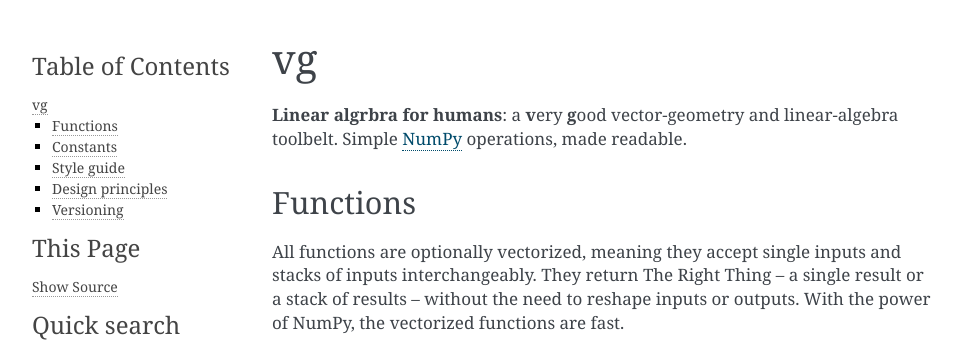
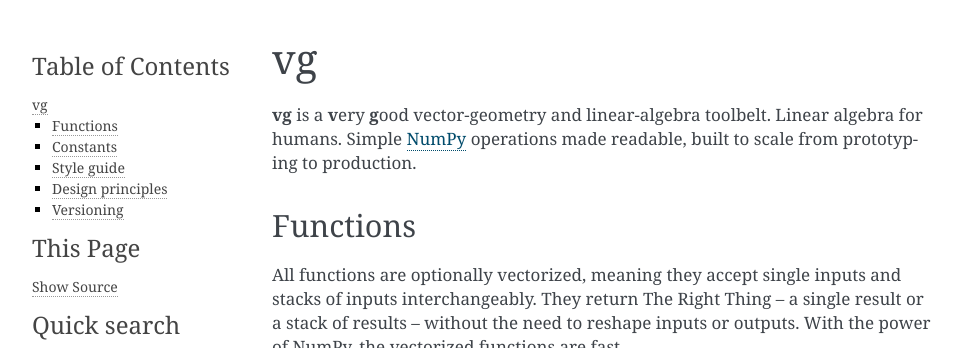
Before and after one commit to lace/vg, a Sphinx documentation site: the page built from doc/index.md, in a window 1280 px wide and 900 px high, cut to the strip 0-348 px from the top of the window. Shown: the whole strip, without its empty margins (148-1110 px from the left). Built offline with Sphinx 7.4.7, drawn with Linux system fonts in a browser that asks for light colours.

Commit message:
Fix spelling of algebra and better highlight the value prop in the introductory paragraph (#84)

```diff
--- a/doc/index.md
+++ b/doc/index.md
@@ -1,8 +1,9 @@
 vg
 ==
 
-**Linear algrbra for humans**: a **v**ery **g**ood vector-geometry and
-linear-algebra toolbelt. Simple [NumPy][] operations, made readable.
+**vg** is a **v**ery **g**ood vector-geometry and linear-algebra toolbelt.
+Linear algebra for humans. Simple [NumPy][] operations made readable, built
+to scale from prototyping to production.
 
 [numpy]: https://www.numpy.org/
 
```
Also changed, not shown: README.md (+3 -2 lines).
